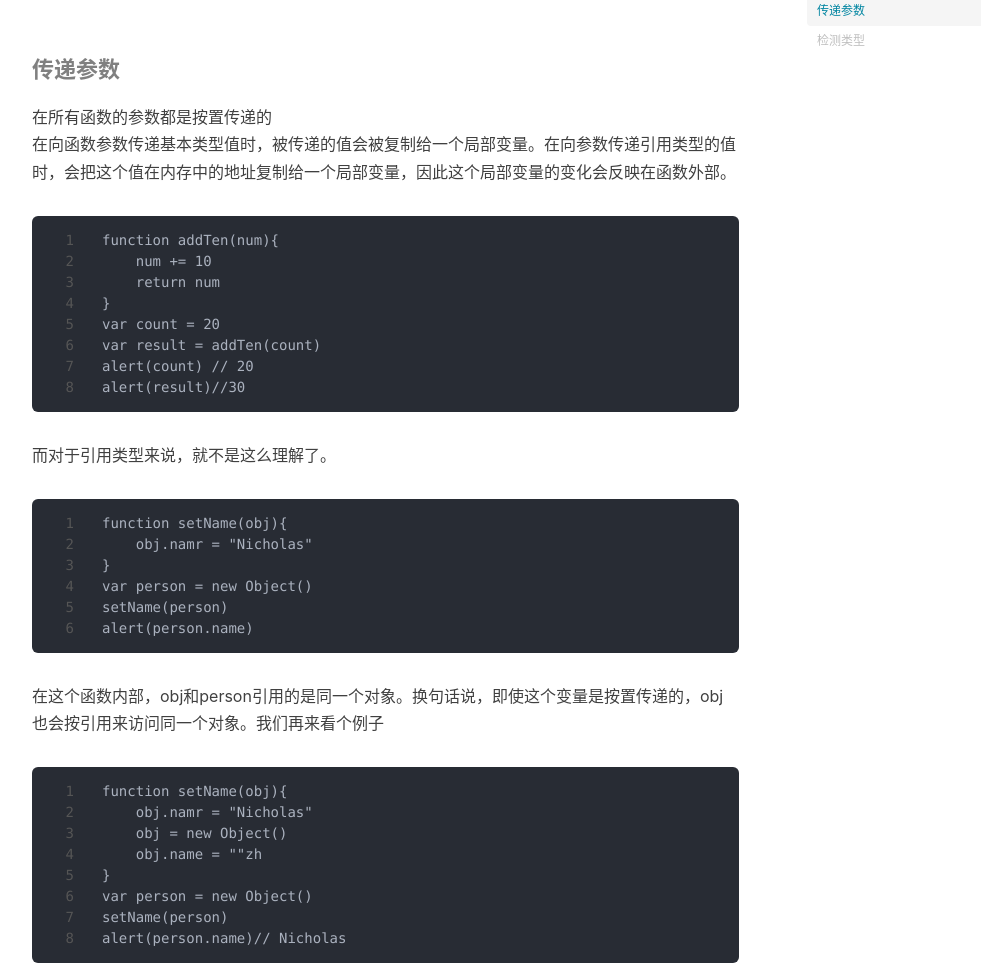
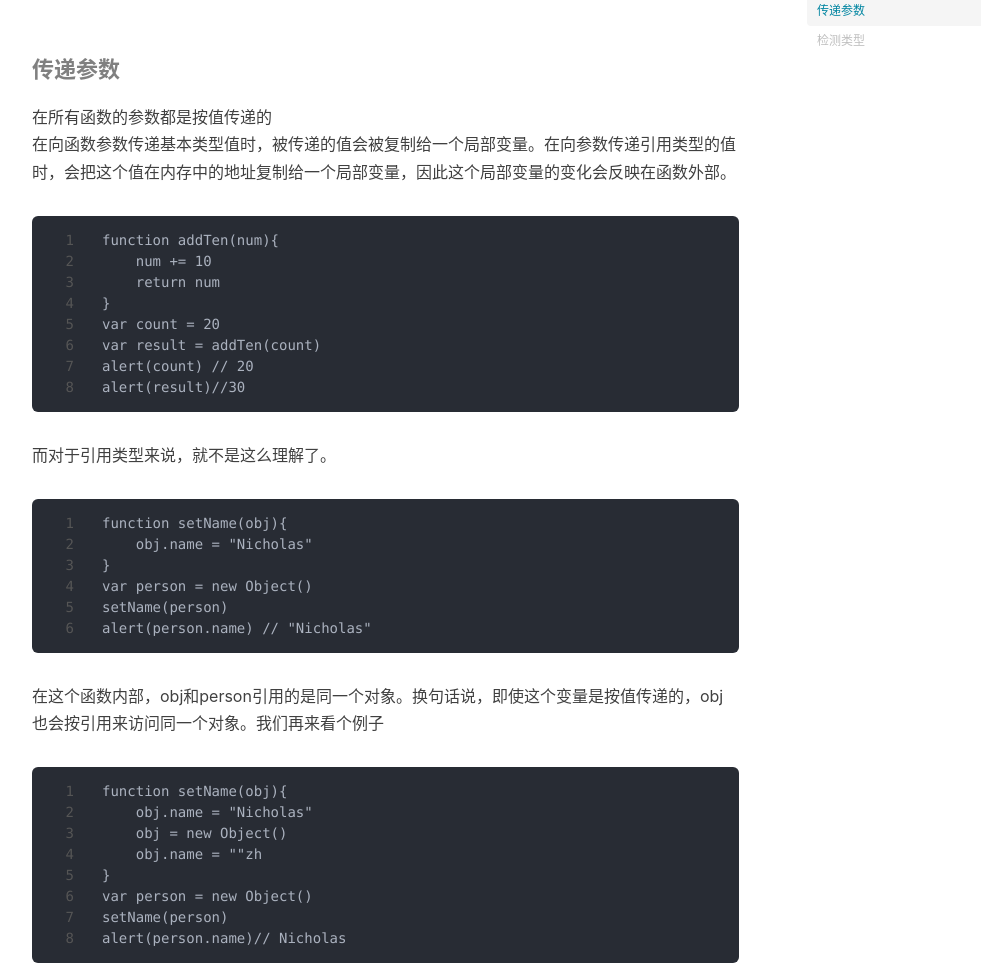
Before and after one commit to sisliu/sliver.github.io, a Jekyll site: the page built from _posts/2020-04-05-js.md, in a window 1280 px wide and 1400 px high, scrolled down 1552 px. Shown: the part 153-1118 px from the top of the window, without its empty margins (233-1214 px from the left). Built offline with Jekyll 4.4.1, drawn with Linux system fonts in a browser that asks for light colours; nearby versions of some CDN libraries; comment, search, counter and statistics services are not loaded; some of the changed text lies outside the part shown.

Commit message:
添加博客

````diff
--- a/_posts/2020-04-05-js.md
+++ b/_posts/2020-04-05-js.md
@@ -43,7 +43,7 @@ alert(obj2.name)
 ```
 如果这时候改变obj1.name属性值。obj2.name也会随之改变
 #### 传递参数
-在所有函数的参数都是按置传递的
+在所有函数的参数都是按值传递的
 在向函数参数传递基本类型值时，被传递的值会被复制给一个局部变量。在向参数传递引用类型的值时，会把这个值在内存中的地址复制给一个局部变量，因此这个局部变量的变化会反映在函数外部。
 ```
 function addTen(num){
@@ -58,16 +58,16 @@ alert(result)//30
 而对于引用类型来说，就不是这么理解了。
 ```
 function setName(obj){
-    obj.namr = "Nicholas"
+    obj.name = "Nicholas"
 }
 var person = new Object()
 setName(person)
-alert(person.name)
+alert(person.name) // "Nicholas"
 ```
-在这个函数内部，obj和person引用的是同一个对象。换句话说，即使这个变量是按置传递的，obj也会按引用来访问同一个对象。我们再来看个例子
+在这个函数内部，obj和person引用的是同一个对象。换句话说，即使这个变量是按值传递的，obj也会按引用来访问同一个对象。我们再来看个例子
 ```
 function setName(obj){
-    obj.namr = "Nicholas"
+    obj.name = "Nicholas"
     obj = new Object()
     obj.name = ""zh
 }
````
Also changed, not shown: other parts of _posts/2020-04-05-js.md (+3 -3 lines), _posts/2020-03-28-jsgaoji.md (+1 -3 lines), _posts/2020-04-03-jsshijian.md (+1 -1 lines), _posts/2020-04-09-js.md (+1 -2 lines), _posts/2020-04-09-regExp.md (+1 -1 lines), _posts/2020-04-12-EventLoop.md (added, +102 -0 lines), img/evelop.jpg (added), img/macro.webp (added), img/micro.webp (added).
